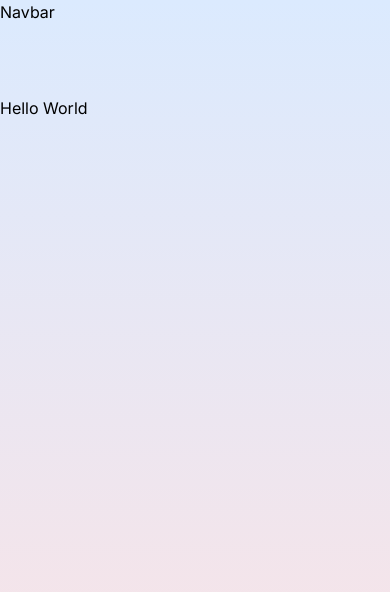
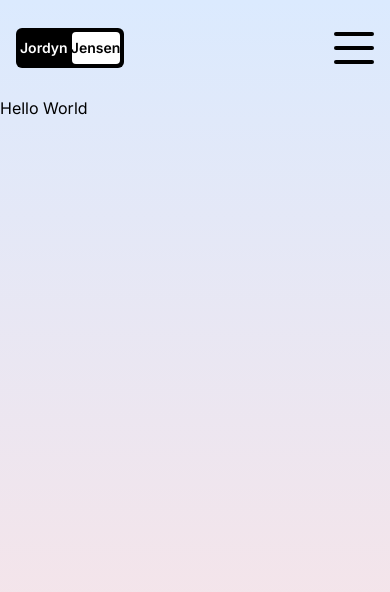
Before and after one commit to safak/next-animated-portfolio, a Next.js app: page / in a window 390 px wide. Shown: the top 592 px of the page. Built offline with nearby package versions, Linux system fonts and the light colour scheme.

Commit message:
navbar started

```diff
--- /dev/null
+++ b/src/components/navLink.jsx
@@ -0,0 +1,16 @@
+"use client";
+
+import Link from "next/link";
+import { usePathname } from "next/navigation";
+
+const NavLink = ({ link }) => {
+  const pathName = usePathname();
+
+  return (
+    <Link className={`rounded p-1 ${pathName === link.url && "bg-black text-white"}`} href={link.url}>
+      {link.title}
+    </Link>
+  );
+};
+
+export default NavLink;
--- a/src/components/navbar.jsx
+++ b/src/components/navbar.jsx
@@ -1,7 +1,147 @@
+"use client";
+
+import Image from "next/image";
+import Link from "next/link";
+import { useState } from "react";
+import  NavLink  from "./navLink";
+import { motion } from "framer-motion";
+
+const links = [
+  { url: "/", title: "Home" },
+  { url: "/about", title: "About" },
+  { url: "/portfolio", title: "Portfolio" },
+  { url: "/contact", title: "Contact" },
+];
+
 const Navbar = () => {
-    return(
-        <div className="">Navbar</div>
-    )
-}
+  const [open, setOpen] = useState(false);
 
-export default Navbar
+  const topVariants = {
+    closed: {
+      rotate: 0,
+    },
+    opened: {
+      rotate: 45,
+      backgroundColor: "rgb(255,255,255)",
+    },
+  };
+  const centerVariants = {
+    closed: {
+      opacity: 1,
+    },
+    opened: {
+      opacity: 0,
+    },
+  };
+
+  const bottomVariants = {
+    closed: {
+      rotate: 0,
+    },
+    opened: {
+      rotate: -45,
+      backgroundColor: "rgb(255,255,255)",
+    },
+  };
+
+  const listVariants = {
+    closed: {
+      x: "100vw",
+    },
+    opened: {
+      x: 0,
+      transition: {
+        when: "beforeChildren",
+        staggerChildren: 0.2,
+      },
+    },
+  };
+
+  const listItemVariants = {
+    closed: {
+      x: -10,
+      opacity: 0,
+    },
+    opened: {
+      x: 0,
+      opacity: 1,
+    },
+  };
+
+  return (
+    <div className="h-full flex items-center justify-between px-4 sm:px-8 md:px-12 lg:px-20 xl:px-48 text-xl">
+      {/* LINKS */}
+      <div className="hidden md:flex gap-4 w-1/3">
+        {links.map((link) => (
+          <NavLink link={link} key={link.title} />
+        ))}
+      </div>
+      {/* LOGO */}
+      <div className="md:hidden lg:flex xl:w-1/3 xl:justify-center">
+        <Link
+          href="/"
+          className="text-sm bg-black rounded-md p-1 font-semibold flex items-center justify-center"
+        >
+          <span className="text-white mr-1">Jordyn</span>
+          <span className="w-12 h-8 rounded bg-white text-black flex items-center justify-center">
+            Jensen
+          </span>
+        </Link>
+      </div>
+      {/* SOCIAL */}
+      <div className="hidden md:flex gap-4 w-1/3">
+        <Link href="/">
+          <Image src="/github.png" alt="" width={24} height={24} />
+        </Link>
+        <Link href="/">
+          <Image src="/linkedin.png" alt="" width={24} height={24} />
+        </Link>
+      </div>
+      {/* RESPONSIVE MENU */}
+      <div className="md:hidden">
+        {/* MENU BUTTON */}
+        <button
+          className="w-10 h-8 flex flex-col justify-between z-50 relative"
+          onClick={() => setOpen((prev) => !prev)}
+        >
+          <motion.div
+            variants={topVariants}
+            animate={open ? "opened" : "closed"}
+            className="w-10 h-1 bg-black rounded origin-left"
+          ></motion.div>
+          <motion.div
+            variants={centerVariants}
+            animate={open ? "opened" : "closed"}
+            className="w-10 h-1 bg-black rounded"
+          ></motion.div>
+          <motion.div
+            variants={bottomVariants}
+            animate={open ? "opened" : "closed"}
+            className="w-10 h-1 bg-black rounded origin-left"
+          ></motion.div>
+        </button>
+        {/* MENU LIST */}
+        {open && (
+          <motion.div
+            variants={listVariants}
+            initial="closed"
+            animate="opened"
+            className="absolute top-0 left-0 w-screen h-screen bg-black text-white flex flex-col items-center justify-center gap-8 text-4xl z-40"
+          >
+            {links.map((link) => (
+              <motion.div
+                variants={listItemVariants}
+                className=""
+                key={link.title}
+              >
+                <Link href={link.url}>{link.title}</Link>
+              </motion.div>
+            ))}
+          </motion.div>
+        )}
+      </div>
+    </div>
+  );
+};
+
+export default Navbar;
```
Also changed, not shown: package.json (+6 -4 lines), 1 other file (tests, documents, lock files or other folders).
